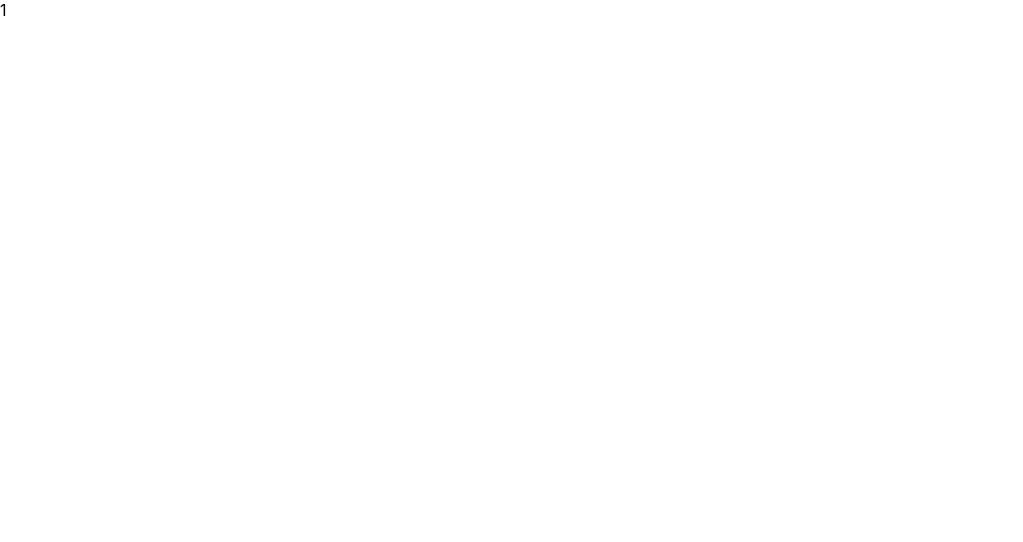
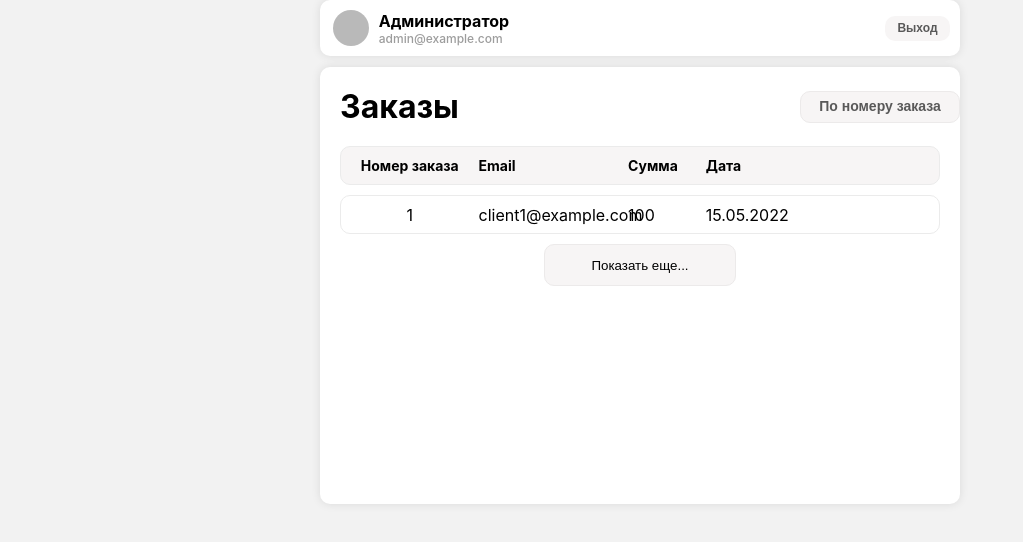
Before and after one commit to Fatality6/test-client, a React (Create React App) app: page / in a window 1280 px wide. Shown: the top 542 px of the page, without its empty margins (0-1023 px from the left). Built offline with nearby package versions, Linux system fonts and the light colour scheme.

Commit message:
add design app

```diff
--- a/package.json
+++ b/package.json
@@ -3,11 +3,14 @@
   "version": "0.1.0",
   "private": true,
   "dependencies": {
+    "@reduxjs/toolkit": "^1.9.1",
     "@testing-library/jest-dom": "^5.16.5",
     "@testing-library/react": "^13.4.0",
     "@testing-library/user-event": "^13.5.0",
     "react": "^18.2.0",
     "react-dom": "^18.2.0",
+    "react-redux": "^8.0.5",
+    "react-router-dom": "^6.6.2",
     "react-scripts": "5.0.1",
     "web-vitals": "^2.1.4"
   },
--- a/src/App.js
+++ b/src/App.js
@@ -1,8 +1,15 @@
+import React from "react"
 import './App.css';
+import { Routes, Route } from 'react-router-dom'
+import { Dashboard } from "./pages/dashboard/Dashboard";
+import { Login } from "./pages/login/Login";
 
 function App() {
   return (
-    <div className="App">1</div>
+    <Routes>
+        <Route path="/" element={<Dashboard />}></Route>
+        <Route path="login" element={<Login />}></Route>
+    </Routes>
   );
 }
 
--- a/src/index.css
+++ b/src/index.css
@@ -1,13 +1,8 @@
 body {
   margin: 0;
-  font-family: -apple-system, BlinkMacSystemFont, 'Segoe UI', 'Roboto', 'Oxygen',
-    'Ubuntu', 'Cantarell', 'Fira Sans', 'Droid Sans', 'Helvetica Neue',
-    sans-serif;
-  -webkit-font-smoothing: antialiased;
-  -moz-osx-font-smoothing: grayscale;
+  background-color: #F2F2F2;
 }
 
 code {
-  font-family: source-code-pro, Menlo, Monaco, Consolas, 'Courier New',
-    monospace;
+  font-family: 'Inter', sans-serif;
 }
--- a/src/index.js
+++ b/src/index.js
@@ -2,6 +2,13 @@ import React from 'react';
 import ReactDOM from 'react-dom/client';
 import './index.css';
 import App from './App';
+import { BrowserRouter } from 'react-router-dom'
+/* import { store } from './redux/store'
+import { Provider } from 'react-redux' */
 
 const root = ReactDOM.createRoot(document.getElementById('root'));
-root.render(<App />);
+root.render(
+  <BrowserRouter>
+    <App />
+  </BrowserRouter>
+);
--- /dev/null
+++ b/src/pages/dashboard/Dashboard.jsx
@@ -0,0 +1,44 @@
+import React from 'react'
+import style from './Dashboard.module.css'
+
+export const Dashboard = () => {
+    return (
+        <div className={style.container}>
+            <header className={style.header}>
+                <div className={style.userInfo}>
+                    <div className={style.userImg}></div>
+                    <div className={style.userText}>
+                        <span className={style.username}>Администратор</span>
+                        <span className={style.email}>admin@example.com</span>
+                    </div>
+                </div>
+                <div className={style.btn}>
+                    <button>Выход</button>
+                </div>
+            </header>
+            <main className={style.main}>
+                <div className={style.title}>
+                    <span>Заказы</span>
+                    <button>По номеру заказа</button>
+                </div>
+                <div className={style.headTable}>
+                    <span className={style.number}>Номер заказа</span>
+                    <span className={style.emailTable}>Email</span>
+                    <span className={style.amount}>Сумма</span>
+                    <span className={style.date}>Дата</span>
+                </div>
+                <div className={style.order}>
+                    <span className={style.numberOrder}>1</span>
+                    <span className={style.emailOrder}>client1@example.com</span>
+                    <span className={style.amountOrder}>100</span>
+                    <span className={style.dateOrder}>15.05.2022</span>
+                </div>
+                <div className={style.more}>
+                    <button>Показать еще...</button>
+                </div>
+
+            </main>
+
+        </div>
+    )
+}
--- /dev/null
+++ b/src/pages/dashboard/Dashboard.module.css
@@ -0,0 +1,178 @@
+.container {
+    margin: auto;
+    width: 50%;
+    font-family: 'Inter', sans-serif;
+}
+
+.header {
+    display: flex;
+    flex-direction: row;
+    justify-content: space-between;
+    height: 56px;
+    background: #FFFFFF;
+    box-shadow: 0px 0px 10px rgba(0, 0, 0, 0.1);
+    border-radius: 10px;
+}
+
+.userInfo {
+    display: flex;
+    flex-direction: row;
+    align-items: center;
+    margin-left: 2%;
+}
+
+.userImg {
+    width: 36px;
+    height: 36px;
+    background: #B9B9B9;
+    border-radius: 50%;
+    margin-right: 10px;
+}
+
+.userText {
+    display: flex;
+    flex-direction: column;
+}
+
+.username {
+    font-weight: 700;
+    font-size: 16px;
+}
+
+.email {
+    color: #9D9D9D;
+    font-weight: 500;
+    font-size: 12px;
+}
+
+.btn {
+    margin: auto 0 auto 0;
+    padding-right: 10px;
+}
+
+.btn button {
+    width: 65px;
+    height: 25px;
+    background: #F7F5F5;
+    border-radius: 10px;
+    border: none;
+    color: #595959;
+    font-weight: 700;
+    font-size: 12px;
+}
+
+.main {
+    display: flex;
+    flex-direction: column;
+    width: 100%;
+    height: 437px;
+    background: #FFFFFF;
+    box-shadow: 0px 0px 10px rgba(0, 0, 0, 0.1);
+    border-radius: 10px;
+    margin-top: 11px;
+}
+
+.title {
+    display: flex;
+    flex-direction: row;
+    justify-content: space-between;
+    align-items: center;
+}
+
+.title span {
+    font-weight: 700;
+    font-size: 32px;
+    line-height: 39px;
+    padding: 20px;
+}
+
+.title button {
+    height: 32px;
+    width: 25%;
+    font-weight: 700;
+    font-size: 14px;
+    line-height: 17px;
+    text-align: center;
+    color: #595959;
+    background: #F7F5F5;
+    border: 1px solid #ECEAEA;
+    border-radius: 10px;
+    box-sizing: border-box;
+}
+
+.headTable {
+    display: flex;
+    flex-direction: row;
+    align-items: center;
+    margin: 0 20px 0 20px;
+    height: 37px;
+    background: #F7F5F5;
+    border: 1px solid #EBEBEB;
+    border-radius: 10px;
+}
+
+.headTable span {
+    font-weight: 700;
+    font-size: 14px;
+    line-height: 17px;
+}
+
+.number {
+    text-align: center;
+    width: 23%;
+}
+
+.emailTable {
+    width: 25%;
+}
+
+.amount {
+    width: 13%;
+}
+
+.date {
+    width: 13%;
+}
+
+.order {
+    display: flex;
+    flex-direction: row;
+    align-items: center;
+    margin: 0 20px 0 20px;
+    height: 37px;
+    background: #FFFFFF;
+    border: 1px solid #EBEBEB;
+    border-radius: 10px;
+    margin-top: 10px;
+}
+
+.numberOrder {
+    width: 23%;
+    text-align: center;
+}
+
+.emailOrder {
+    width: 25%;
+}
+
+.amountOrder {
+    width: 13%;
+}
+
+.dateOrder {
+    width: 13%;
+}
+
+.more {
+    display: flex;
+    justify-content: center;
+}
+
+.more button{
+    height: 42px;
+    width: 30%;
+    background: #F7F5F5;
+    border: 1px solid #ECEAEA;
+    border-radius: 10px;
+    margin-top: 10px;
+}
--- /dev/null
+++ b/src/pages/login/Login.jsx
@@ -0,0 +1,32 @@
+import React, { useState } from 'react'
+import style from './Login.module.css'
+
+export const Login = () => {
+    const [email, setEmail] = useState('')
+    const [password, setPassword] = useState('')
+
+  return (
+      <div className={style.wrapper}>
+          <div className={style.loginBox}>
+              <form className={style.form}>
+                  <input
+                      type="text"
+                      placeholder="Email"
+                      value={email}
+                      onChange={(e) => setEmail(e.target.value)}
+                      className={style.input}
+                  />
+                  <input
+                      type="password"
+                      placeholder="Пароль"
+                      value={password}
+                      onChange={(e) => setPassword(e.target.value)}
+                      className={style.input}
+                  />
+                  <button className={style.btn}>ВОЙТИ</button>
+                  <span className={style.text}>Забыли пароль?</span>
+              </form>
+          </div>
+      </div>
+  )
+}
--- /dev/null
+++ b/src/pages/login/Login.module.css
@@ -0,0 +1,57 @@
+.wrapper {
+    display: flex;
+    justify-content: center;
+    align-items: center;
+}
+
+.loginBox {
+    margin-top: 2%;
+    width: 30%;
+    padding: 20px;
+    background-color: #ffffff;
+    box-shadow: 0px 0px 10px rgba(0, 0, 0, 0.1);
+    border-radius: 10px;
+}
+
+.form {
+    display: flex;
+    flex-direction: column;
+    justify-content: center;
+    align-items: center;
+}
+
+.input {
+    width: 100%;
+    height: 64px;
+    background: #FAFAFA;
+    border: 1px solid #D9D9D9;
+    border-radius: 10px;
+    margin-bottom: 20px;
+    box-sizing: border-box;
+}
+
+.input::-webkit-input-placeholder {
+    font-weight: 700;
+    font-size: 24px;
+    padding-left: 22px;
+    color: #C1C0C0;}
+
+.btn {
+    width: 100%;
+    height: 64px;
+    background: #86CD89;
+    border-radius: 10px;
+    border: none;
+    font-weight: 700;
+    font-size: 32px;
+    line-height: 39px;
+    color: #FFFFFF;
+    margin-bottom: 20px;
+}
+
+.text {
+    font-family: 'Inter', sans-serif;
+    color: #A2A3A7;
+    font-weight: 500;
+    font-size: 20px;
+}
```
Also changed, not shown: 1 other file (tests, documents, lock files or other folders).
